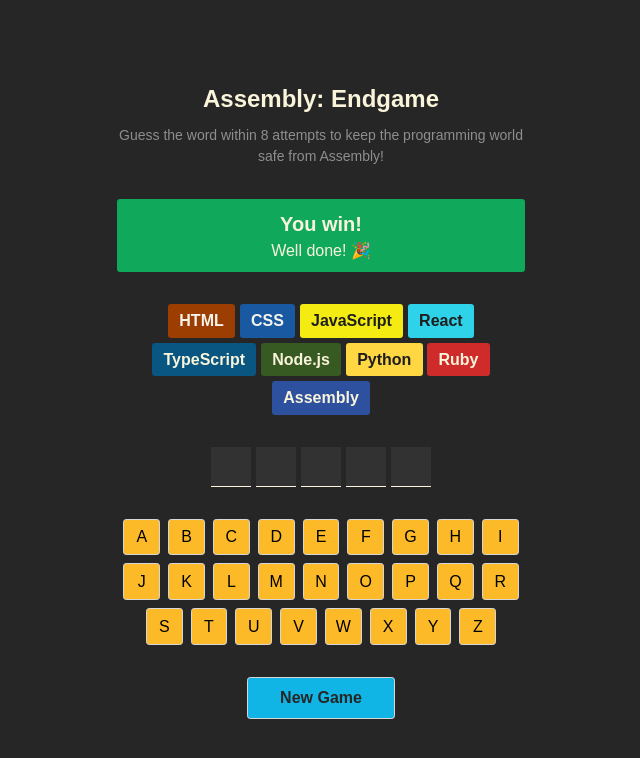
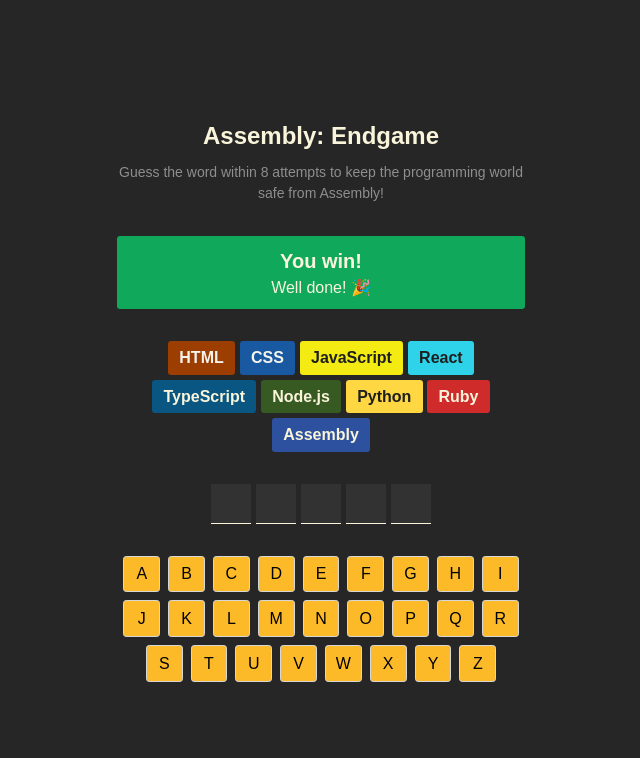
Before and after one commit to anamarijadraskovic/assembly_endgame, a React (Vite) app: page / in a window 1280 px wide. Shown: the top 758 px of the page, without its empty margins (319-959 px from the left). Built offline with nearby package versions, Linux system fonts and the light colour scheme; a web font is replaced by a local one.

Commit message:
Track if game is won, lost and over and show new game btn accordingly

```diff
--- a/src/App.jsx
+++ b/src/App.jsx
@@ -12,6 +12,11 @@
   const wrongGuessCount = guessedLetters.filter(
     (letter) => !currentWord.includes(letter),
   ).length;
+  const isGameWon = currentWord
+    .split("")
+    .every((letter) => guessedLetters.includes(letter));
+  const isGameLost = wrongGuessCount >= languages.length - 1;
+  const isGameOver = isGameWon || isGameLost;
 
   // static values
   const alphabet = "abcdefghijklmnopqrstuvwxyz";
@@ -81,9 +86,11 @@
       <section className="language-chips">{languageElements}</section>
       <section className="word">{letterElements}</section>
       <section className="keyboard">{keyboardElements}</section>
-      <button type="button" className="new-game">
-        New Game
-      </button>
+      {isGameOver && (
+        <button type="button" className="new-game">
+          New Game
+        </button>
+      )}
     </main>
   );
 }
```
